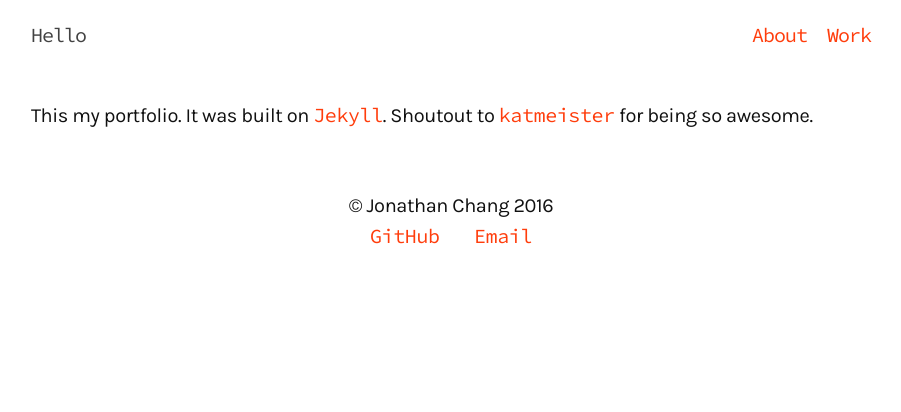
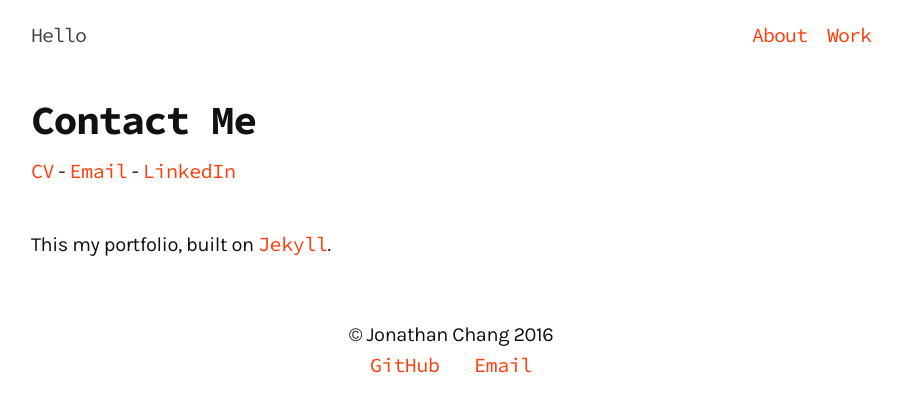
Before and after one commit to dotheygandalf/portfolio, a Jekyll site: the page built from about.md, in a window 1280 px wide. Shown: the top 412 px of the page, without its empty margins (189-1090 px from the left). Built offline with Jekyll 4.4.1, drawn with Linux system fonts in a browser that asks for light colours.

Commit message:
update about page

```diff
--- a/about.md
+++ b/about.md
@@ -4,5 +4,9 @@ permalink: /about/
 ---
 
 <div class="wrapper" markdown="1">
-This my portfolio.  It was built on [Jekyll](http://jekyllrb.com/).  Shoutout to [katmeister](https://github.com/katmeister) for being so awesome.
+# Contact Me
+
+[CV](/assets/resume.pdf) - [Email](https://github.com/katmeister) - [LinkedIn](Profilehttps://www.linkedin.com/in/jonathan-chang-0585294b)
+
+This my portfolio, built on [Jekyll](http://jekyllrb.com/).
 </div>
```
Also changed, not shown: 1 other file.
